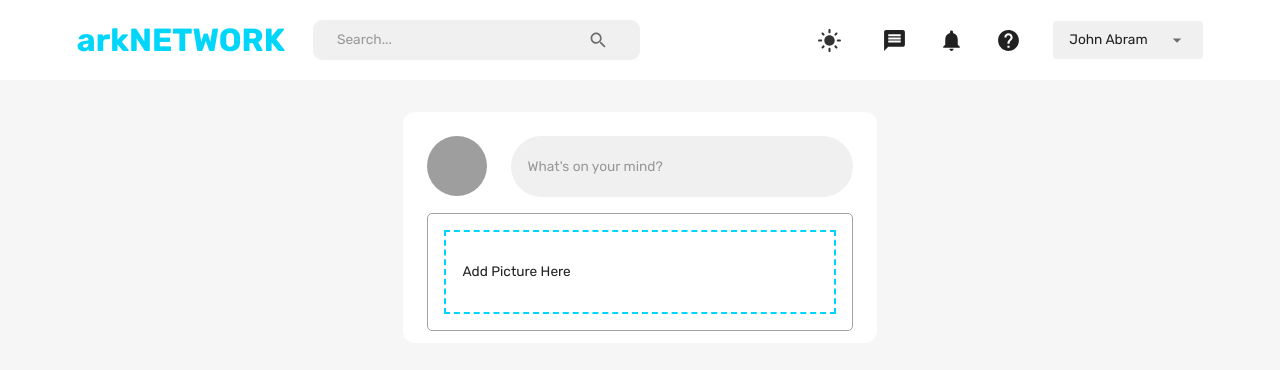
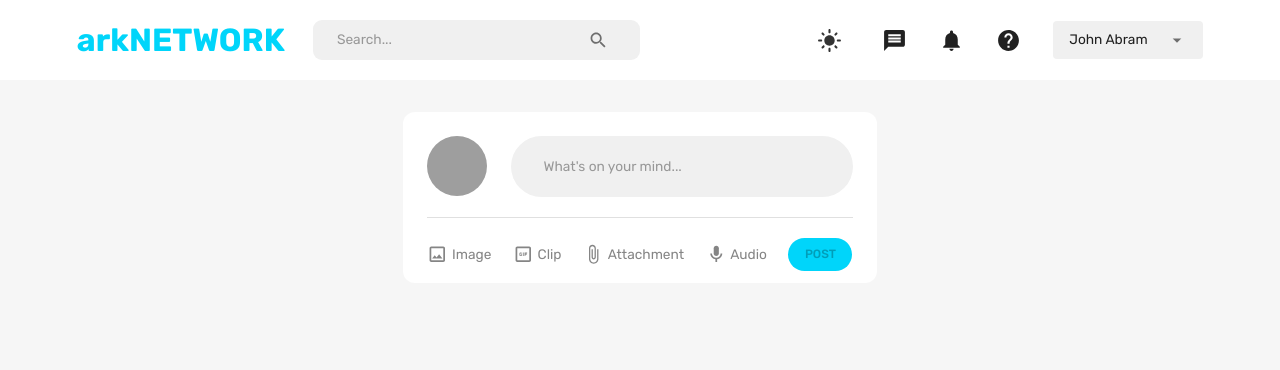
Before and after one commit to abdurrahman720/arkNetwork-MERN, a React (Create React App) app: page /home in a window 1280 px wide. Shown: the top 370 px of the page. Built offline with nearby package versions, Linux system fonts and the light colour scheme; no server answers.

Commit message:
mypost completed

```diff
--- a/src/scenes/widgets/MyPostWidget.jsx
+++ b/src/scenes/widgets/MyPostWidget.jsx
@@ -1,5 +1,22 @@
-import { DeleteOutlined, EditOutlined } from "@mui/icons-material";
-import { Box, IconButton, InputBase, Typography, useMediaQuery, useTheme } from "@mui/material";
+import {
+  AttachFileOutlined,
+  DeleteOutlined,
+  EditOutlined,
+  GifBoxOutlined,
+  ImageOutlined,
+  MicOutlined,
+  MoreHorizOutlined,
+} from "@mui/icons-material";
+import {
+  Box,
+  Button,
+  Divider,
+  IconButton,
+  InputBase,
+  Typography,
+  useMediaQuery,
+  useTheme,
+} from "@mui/material";
 import React, { useState } from "react";
 import Dropzone from "react-dropzone";
 import { useDispatch, useSelector } from "react-redux";
@@ -10,15 +27,15 @@ import setPosts from "../../state";
 
 const MyPostWidget = ({ picturePath }) => {
   const dispatch = useDispatch();
-  const [isImage, setIsImage] = useState(true);
+  const [isImage, setIsImage] = useState(false);
   const [image, setImage] = useState(null);
   const [post, setPost] = useState("");
   const { palette } = useTheme();
   const { _id } = useSelector((state) => state.user);
   const token = useSelector((state) => state.token);
-  const isNonMobileScreen = useMediaQuery("(min-width: 1000px)");
+  const isNonMobileScreens = useMediaQuery("(min-width: 1000px)");
+  const mediumMain = palette.neutral.mediumMain;
   const medium = palette.neutral.medium;
-  const mediumMain = palette.neutral.mediumMain
 
   const handlePost = async () => {
     const formData = new FormData();
@@ -28,6 +45,7 @@ const MyPostWidget = ({ picturePath }) => {
       formData.append("picture", image);
       formData.append("picturePath", image.name);
     }
+
     const response = await fetch(`http://localhost:5003/posts`, {
       method: "POST",
       headers: { Authorization: `Bearer ${token}` },
@@ -35,6 +53,7 @@ const MyPostWidget = ({ picturePath }) => {
     });
     const posts = await response.json();
     dispatch(setPosts({ posts }));
+    setImage(null);
     setPost("");
   };
 
@@ -43,14 +62,14 @@ const MyPostWidget = ({ picturePath }) => {
       <FlexBetween gap="1.5rem">
         <UserImage image={picturePath} />
         <InputBase
-          placeholder="What's on your mind?"
+          placeholder="What's on your mind..."
           onChange={(e) => setPost(e.target.value)}
           value={post}
           sx={{
             width: "100%",
             backgroundColor: palette.neutral.light,
             borderRadius: "2rem",
-            padding: "1rem",
+            padding: "1rem 2rem",
           }}
         />
       </FlexBetween>
@@ -64,9 +83,7 @@ const MyPostWidget = ({ picturePath }) => {
           <Dropzone
             acceptedFiles=".jpg,.jpeg,.png"
             multiple={false}
-                    onDrop={(acceptedFiles) =>
-                        setImage(acceptedFiles[0])
-                    }
+            onDrop={(acceptedFiles) => setImage(acceptedFiles[0])}
           >
             {({ getRootProps, getInputProps }) => (
               <FlexBetween>
@@ -79,7 +96,7 @@ const MyPostWidget = ({ picturePath }) => {
                 >
                   <input {...getInputProps()} />
                   {!image ? (
-                          <p>Add Picture Here</p>
+                    <p>Add Image Here</p>
                   ) : (
                     <FlexBetween>
                       <Typography>{image.name}</Typography>
@@ -90,17 +107,65 @@ const MyPostWidget = ({ picturePath }) => {
                 {image && (
                   <IconButton
                     onClick={() => setImage(null)}
-                    sx={{width: "15%"}}
+                    sx={{ width: "15%" }}
                   >
-                                      <DeleteOutlined/>
+                    <DeleteOutlined />
                   </IconButton>
                 )}
               </FlexBetween>
-
             )}
           </Dropzone>
         </Box>
       )}
+
+      <Divider sx={{ margin: "1.25rem 0" }} />
+
+      <FlexBetween>
+        <FlexBetween gap="0.25rem" onClick={() => setIsImage(!isImage)}>
+          <ImageOutlined sx={{ color: mediumMain }} />
+          <Typography
+            color={mediumMain}
+            sx={{ "&:hover": { cursor: "pointer", color: medium } }}
+          >
+            Image
+          </Typography>
+        </FlexBetween>
+
+        {isNonMobileScreens ? (
+          <>
+            <FlexBetween gap="0.25rem">
+              <GifBoxOutlined sx={{ color: mediumMain }} />
+              <Typography color={mediumMain}>Clip</Typography>
+            </FlexBetween>
+
+            <FlexBetween gap="0.25rem">
+              <AttachFileOutlined sx={{ color: mediumMain }} />
+              <Typography color={mediumMain}>Attachment</Typography>
+            </FlexBetween>
+
+            <FlexBetween gap="0.25rem">
+              <MicOutlined sx={{ color: mediumMain }} />
+              <Typography color={mediumMain}>Audio</Typography>
+            </FlexBetween>
+          </>
+        ) : (
+          <FlexBetween gap="0.25rem">
+            <MoreHorizOutlined sx={{ color: mediumMain }} />
+          </FlexBetween>
+        )}
+
+        <Button
+          disabled={!post}
+          onClick={handlePost}
+          sx={{
+            color: palette.background.alt,
+            backgroundColor: palette.primary.main,
+            borderRadius: "3rem",
+          }}
+        >
+          POST
+        </Button>
+      </FlexBetween>
     </WidgetWrapper>
   );
 };
```
Lines whose indentation alone changed are shown as unchanged.
